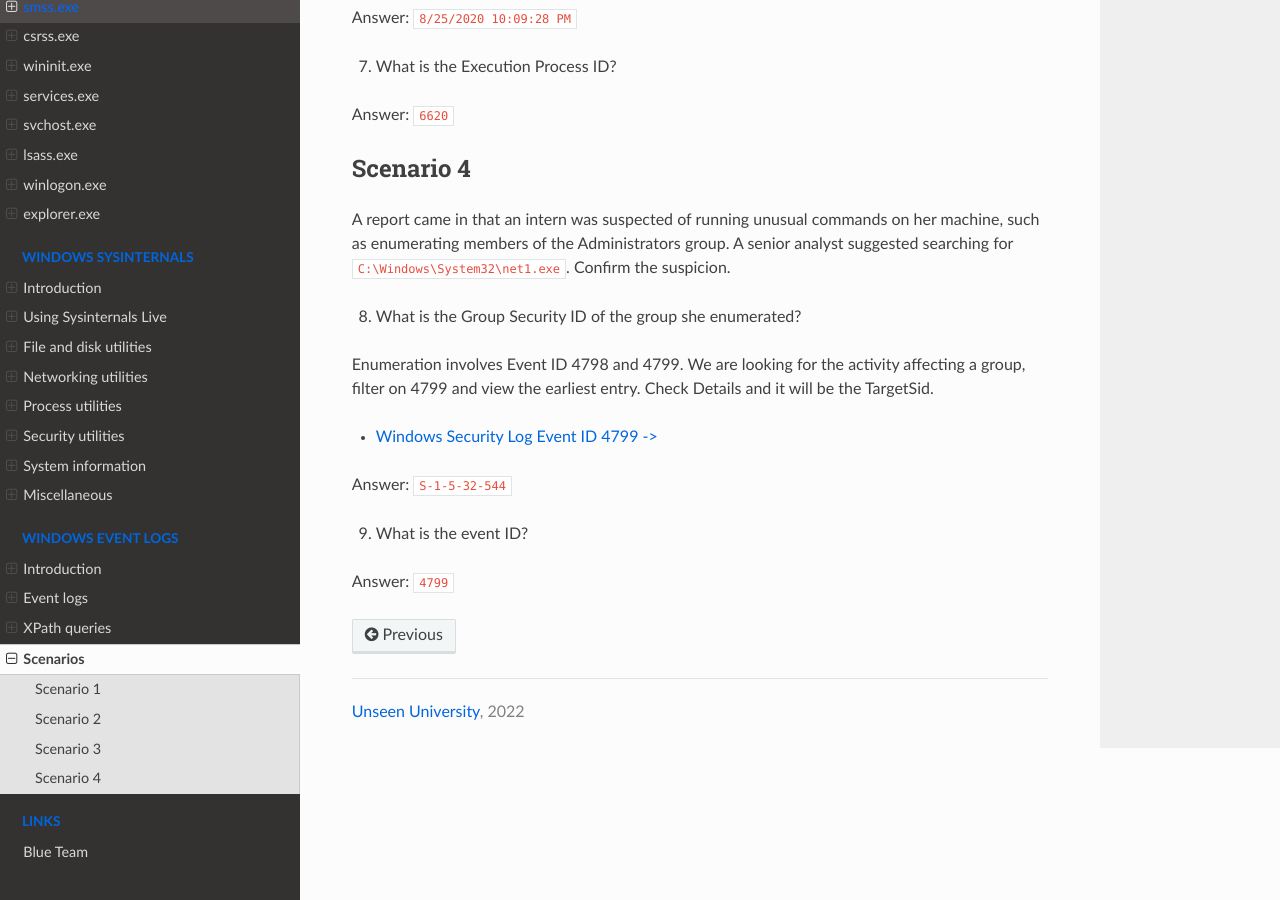
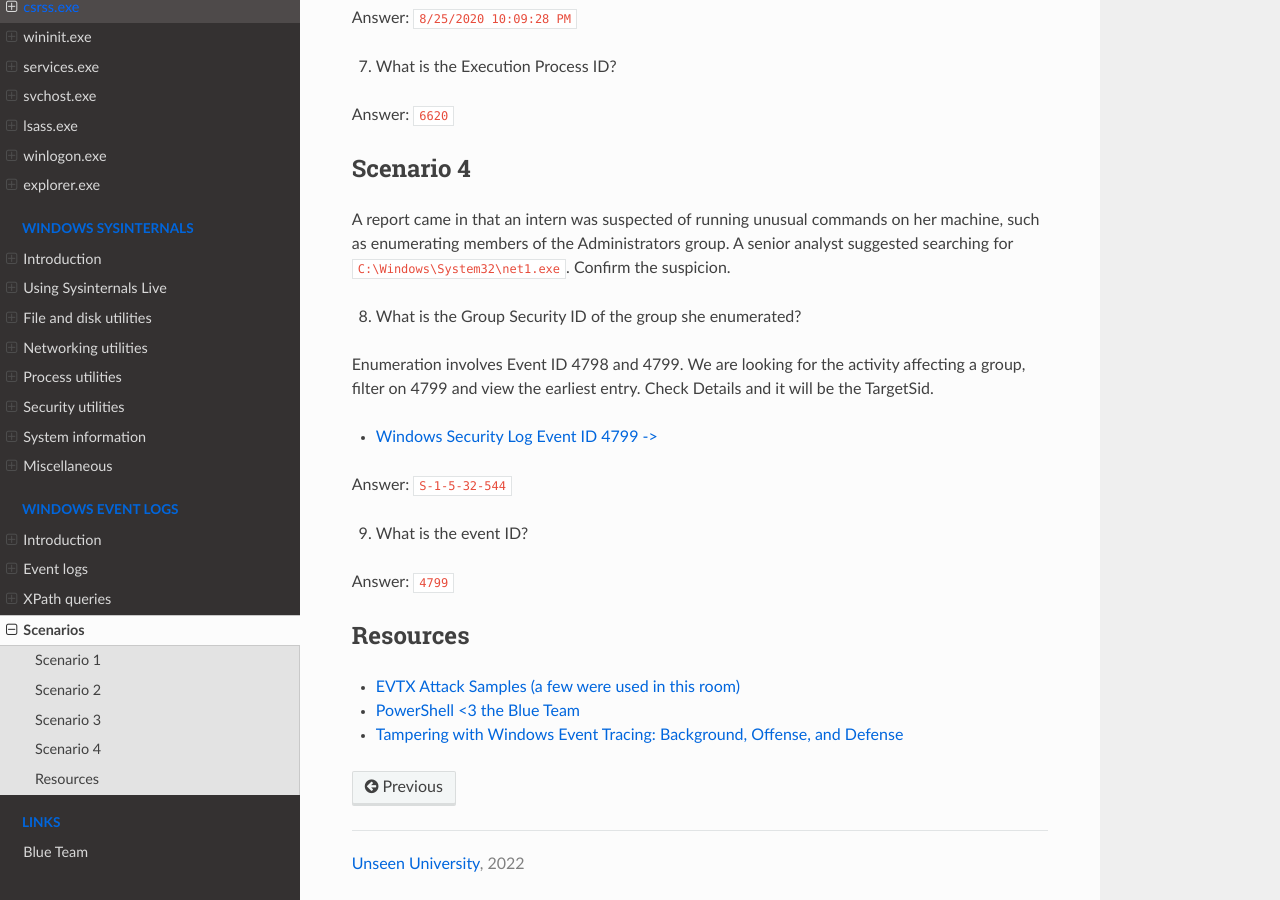
Before and after one commit to tymyrddin/blue-edr, a Sphinx documentation site: the page built from source/docs/wlogs/scenarios.md, in a window 1280 px wide and 900 px high, scrolled down 2928 px. Built offline with Sphinx 7.4.7 and the Read the Docs theme 2.0.0, drawn with Linux system fonts in a browser that asks for light colours.

Commit message:
Event logs

```diff
--- a/source/docs/wlogs/scenarios.md
+++ b/source/docs/wlogs/scenarios.md
@@ -79,3 +79,9 @@ Answer: `S-1-5-32-544`
 9. What is the event ID?
 
 Answer: `4799`
+
+## Resources
+
+* [EVTX Attack Samples (a few were used in this room)](https://github.com/sbousseaden/EVTX-ATTACK-SAMPLES)
+* [PowerShell <3 the Blue Team](https://devblogs.microsoft.com/powershell/powershell-the-blue-team/)
+* [Tampering with Windows Event Tracing: Background, Offense, and Defense](https://medium.com/palantir/tampering-with-windows-event-tracing-background-offense-and-defense-4be7ac62ac63)
```
